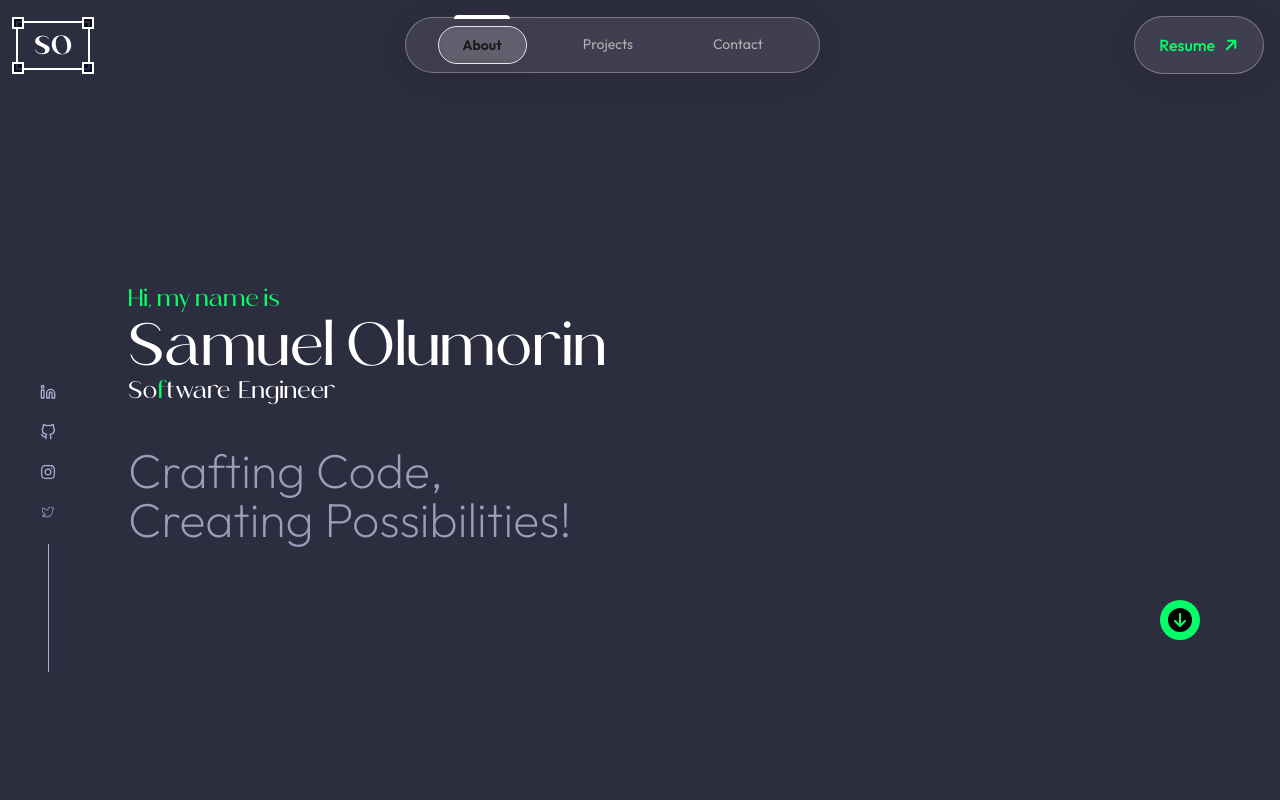
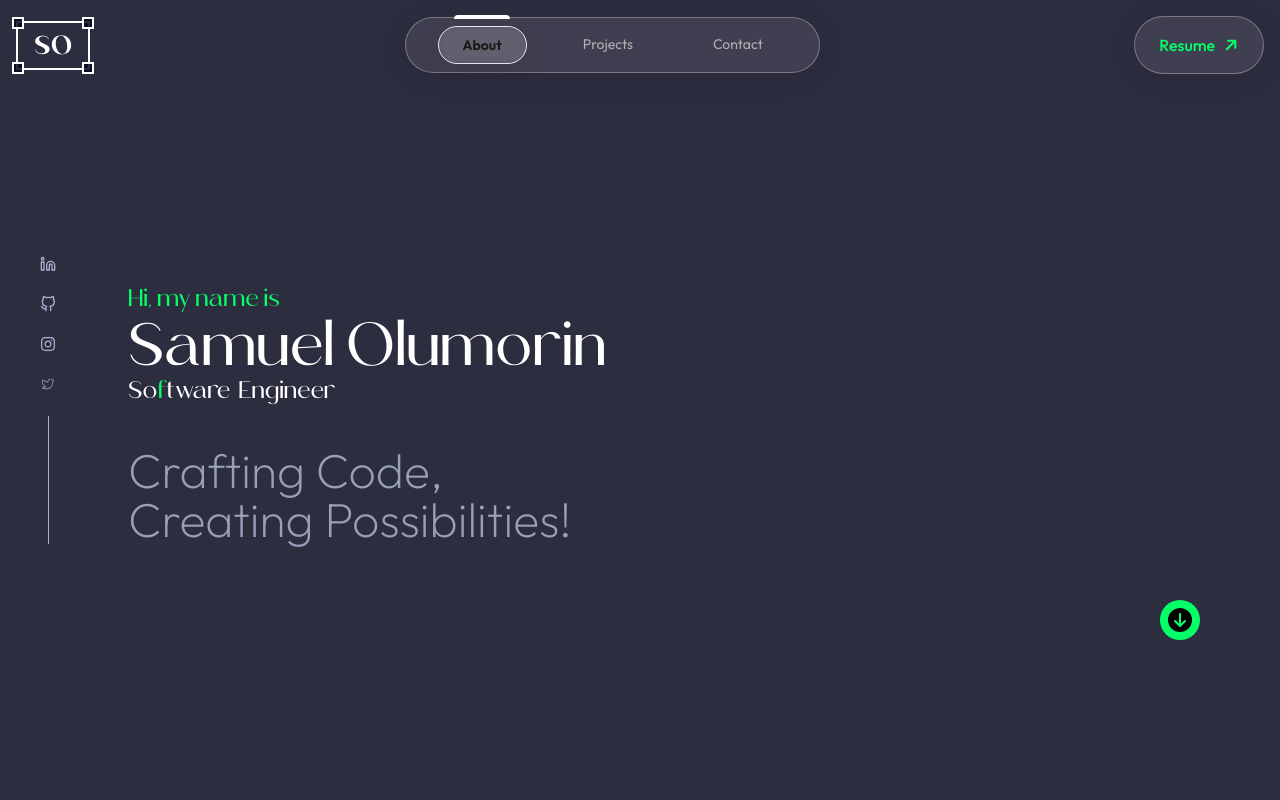
Before and after one commit to oluSammy/my-portfolio-v2, a Next.js app: page / in a window 1280 px wide. Shown: the top 800 px of the page. Built offline with nearby package versions, Linux system fonts and the light colour scheme.

Commit message:
fix: socials position

```diff
--- a/src/components/Hero/Hero.tsx
+++ b/src/components/Hero/Hero.tsx
@@ -24,7 +24,9 @@ const Hero = () => {
         <div className="md:ml-32 ml-16">
           <div className="mb-10">
             <h4 className="text-green-100 text-2xl">Hi, my name is</h4>
-            <h1 className=" text-4xl md:text-6xl font-normal text-white">Samuel Olumorin</h1>
+            <h1 className=" text-4xl md:text-6xl font-normal text-white">
+              Samuel Olumorin
+            </h1>
 
             <h2 className="text-base md:text-2xl font-normal text-white flex items-start gap-x-2">
               <ol className="list-none h-8 overflow-hidden leading-8">
@@ -86,7 +88,7 @@ const Hero = () => {
 
 const Socials = () => {
   return (
-    <div className="flex flex-col gap-y-6 absolute items-center bottom-32 text-gray-550 left-10 ">
+    <div className="flex flex-col gap-y-6 absolute items-center bottom-1/2 translate-y-1/2 text-gray-550 md:left-10 left-5 ">
       <Link
         href={"https://www.linkedin.com/in/samuel-olumorin/"}
         target="_blank"
```
